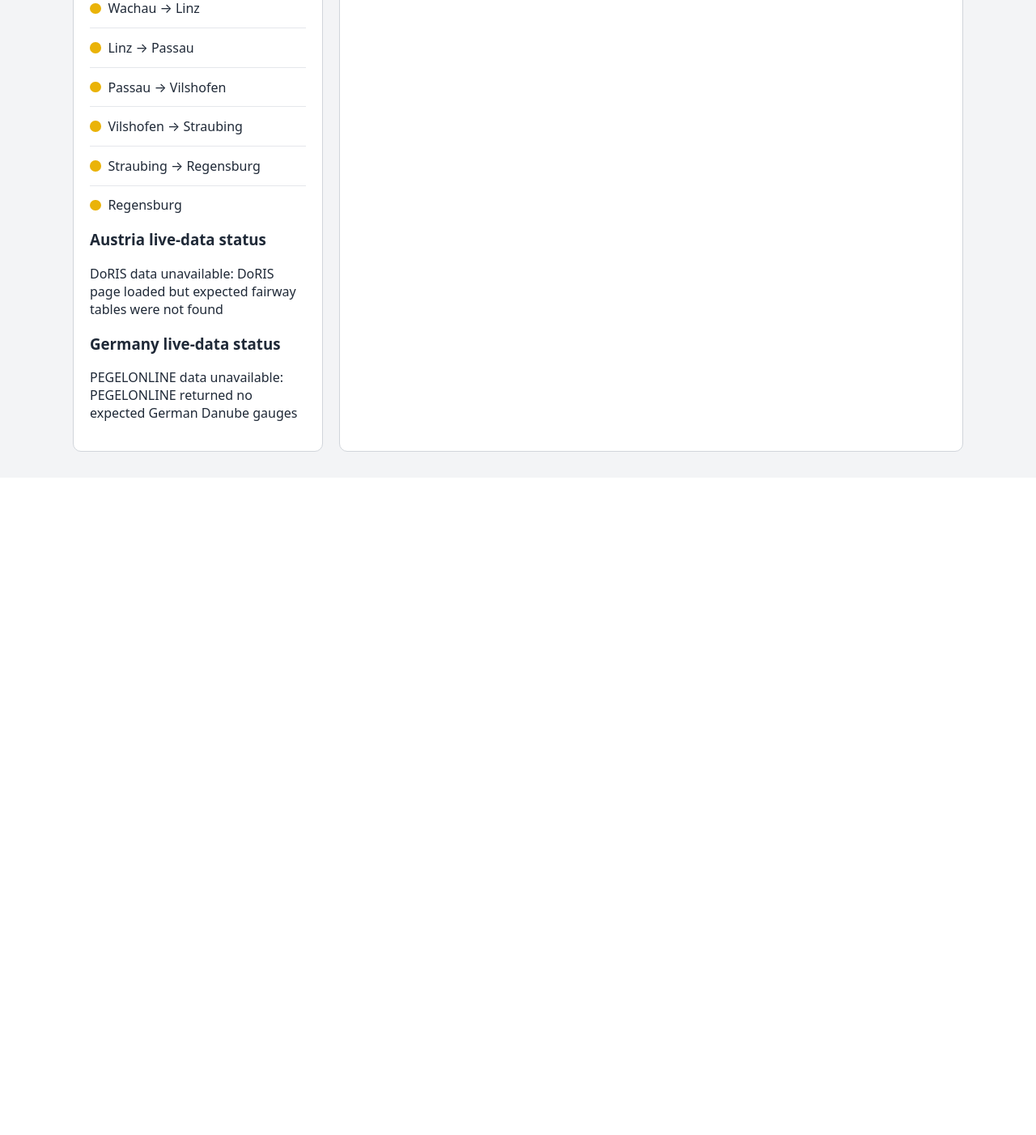
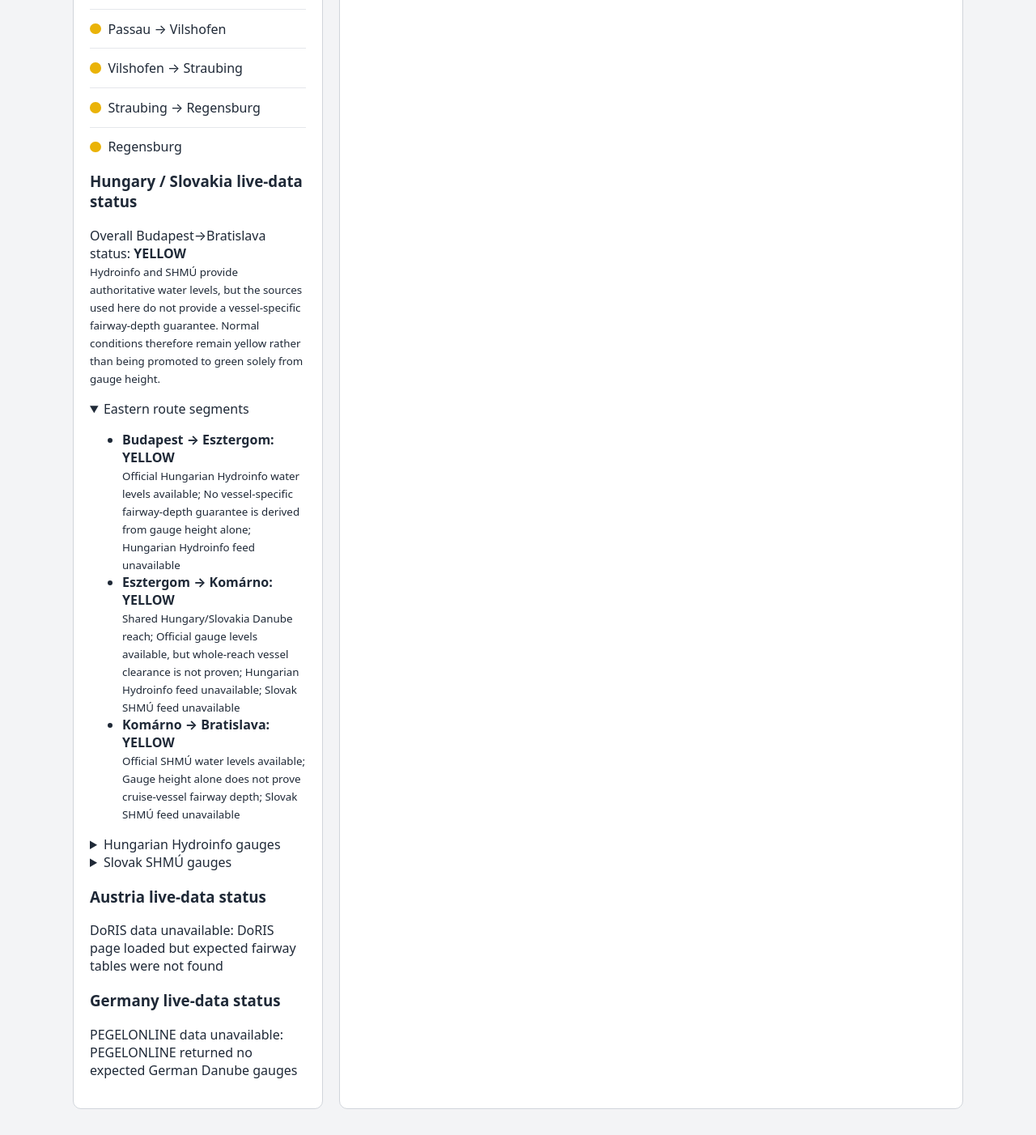
Before and after one commit to cloudymike/danube-water-level, a Flask app: page / in a window 1280 px wide. Shown: the part 1084-2486 px from the top of the page at 81% size. Before the commit the page ends 1642 px from the top, so only its background shows below. Run offline with Flask 3, Linux system fonts and the light colour scheme; data that the repository does not hold is empty.

Commit message:
Show Hungary and Slovakia live status

```diff
--- a/templates/index.html
+++ b/templates/index.html
@@ -12,7 +12,7 @@
     <main class="container">
         <section class="status-card">
             <h2>Route status</h2>
-            <p class="notice">Austria uses official DoRIS fairway depth, closures, lock availability, and high-water rules. Germany uses official PEGELONLINE/ELWIS gauges and separates the critical Vilshofen→Straubing reach. The colors describe what the available authoritative data establish: green means passability is supported, yellow means passability remains undetermined, and red means a restriction or insufficient clearance establishes that the section is not passable under the configured vessel assumptions. Hungary and Slovakia remain undetermined.</p>
+            <p class="notice">The full Budapest→Regensburg route is now connected to official hydrology sources in Hungary, Slovakia, Austria, and Germany. Green means the available authoritative data establish adequate navigation conditions; yellow means passability remains undetermined; red means an official restriction, high-water threshold, or insufficient clearance establishes that the configured vessel cannot pass.</p>
             <div class="legend" aria-label="Navigation status legend">
                 <span><i class="status-dot green"></i> PASSABLE — available data establish adequate navigation conditions</span>
                 <span><i class="status-dot yellow"></i> UNDETERMINED — available data do not establish passability or non-passability</span>
@@ -22,6 +22,16 @@
                 {% for location in route %}
                 <div class="route-stop"><span class="status-dot {{ 'yellow' if location.status == 'unknown' else location.status }}"></span><span>{{ location.name }}{% if location.segment_to is defined %} → {{ location.segment_to }}{% endif %}{% if location.minimum_depth_m is defined and location.minimum_depth_m is not none %}<small> — min. deep-channel depth {{ "%.2f"|format(location.minimum_depth_m) }} m</small>{% endif %}{% if location.official_fairway_depth_m is defined and location.official_fairway_depth_m is not none %}<small> — official {{ location.official_depth_scope }} depth {{ "%.2f"|format(location.official_fairway_depth_m) }} m at RNW</small>{% endif %}</span></div>
                 {% endfor %}
+            </div>
+
+            <div class="data-panel">
+                <h3>Hungary / Slovakia live-data status</h3>
+                <p>Overall Budapest→Bratislava status: <strong>{{ east_status|upper }}</strong><br><small>Hydroinfo and SHMÚ provide authoritative water levels, but the sources used here do not provide a vessel-specific fairway-depth guarantee. Normal conditions therefore remain yellow rather than being promoted to green solely from gauge height.</small></p>
+                <details open><summary>Eastern route segments</summary><ul class="gauge-list">
+                    {% for segment in eastern_segments %}<li><strong>{{ segment["from"] }} → {{ segment["to"] }}: {{ segment.status|upper }}</strong><br><small>{{ segment.reasons|join("; ") }}</small>{% if segment.gauges %}<br><small>Gauges: {% for gauge in segment.gauges %}{{ gauge.name }} {{ gauge.level_cm }} cm{% if not loop.last %}; {% endif %}{% endfor %}</small>{% endif %}</li>{% endfor %}
+                </ul></details>
+                <details><summary>Hungarian Hydroinfo gauges</summary>{% if hungary.error %}<p class="data-error">Hydroinfo unavailable: {{ hungary.error }}</p>{% else %}<ul class="gauge-list">{% for gauge in hungary.gauges %}<li>{{ gauge.name }}: {{ gauge.level_cm }} cm{% if gauge.observation_label %} — {{ gauge.observation_label }}{% endif %}</li>{% endfor %}</ul>{% endif %}</details>
+                <details><summary>Slovak SHMÚ gauges</summary>{% if slovakia.error %}<p class="data-error">SHMÚ unavailable: {{ slovakia.error }}</p>{% else %}<ul class="gauge-list">{% for gauge in slovakia.gauges %}<li>{{ gauge.name }}: {{ gauge.level_cm }} cm{% if gauge.flood_stage_1_cm is not none %}, first flood-activity threshold {{ gauge.flood_stage_1_cm|int }} cm{% endif %}</li>{% endfor %}</ul>{% endif %}</details>
             </div>
 
             <div class="data-panel">
```
